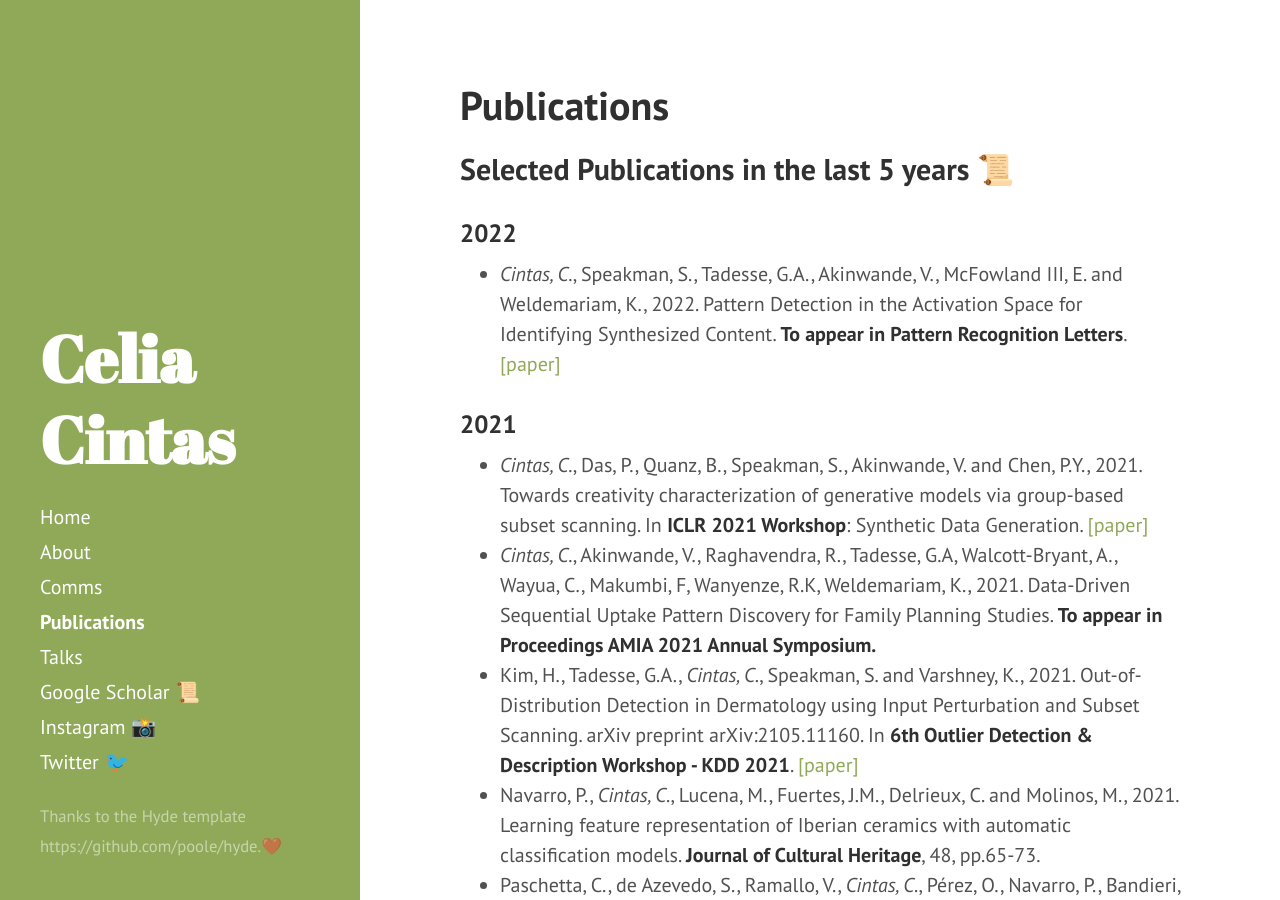
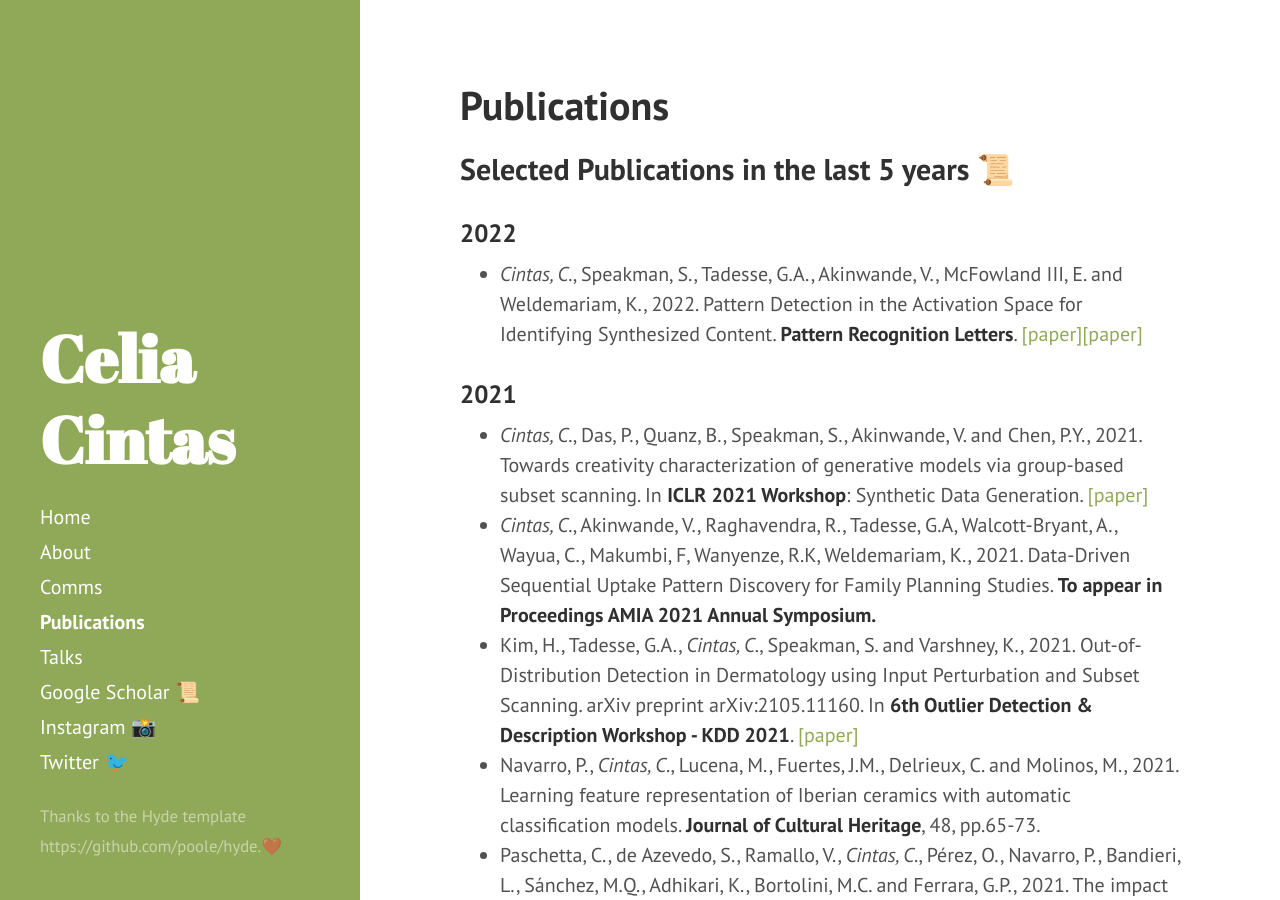
Before and after one commit to celiacintas/celiacintas.github.io, a Jekyll site: the page built from publications.md, in a window 1280 px wide and 900 px high. Built offline with Jekyll 4.4.1, drawn with Linux system fonts in a browser that asks for light colours.

Commit message:
Update publications.md

```diff
--- a/publications.md
+++ b/publications.md
@@ -7,7 +7,7 @@ title: Publications
 
 ### 2022
 
-* *Cintas, C.*, Speakman, S., Tadesse, G.A., Akinwande, V., McFowland III, E. and Weldemariam, K., 2022. Pattern Detection in the Activation Space for Identifying Synthesized Content. **To appear in Pattern Recognition Letters**. [[paper]](https://arxiv.org/pdf/2105.12479.pdf)
+* *Cintas, C.*, Speakman, S., Tadesse, G.A., Akinwande, V., McFowland III, E. and Weldemariam, K., 2022. Pattern Detection in the Activation Space for Identifying Synthesized Content. **Pattern Recognition Letters**. [[paper]](https://arxiv.org/pdf/2105.12479.pdf)[[paper]](https://www.sciencedirect.com/science/article/pii/S0167865521004372)
 
 ### 2021
 
```
